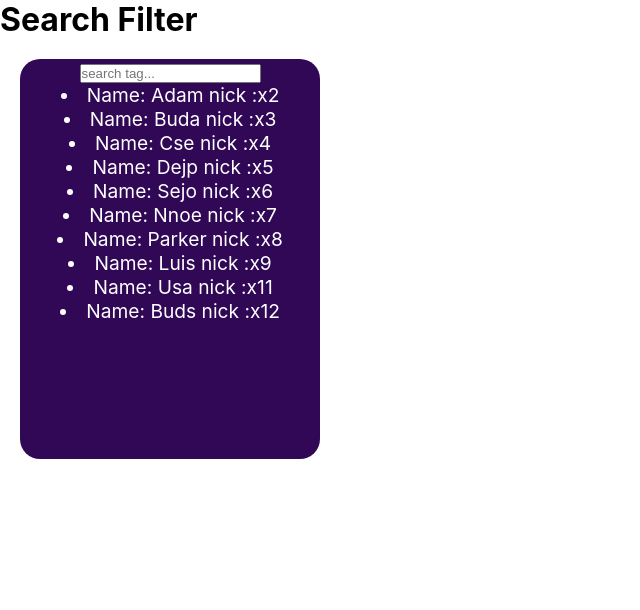
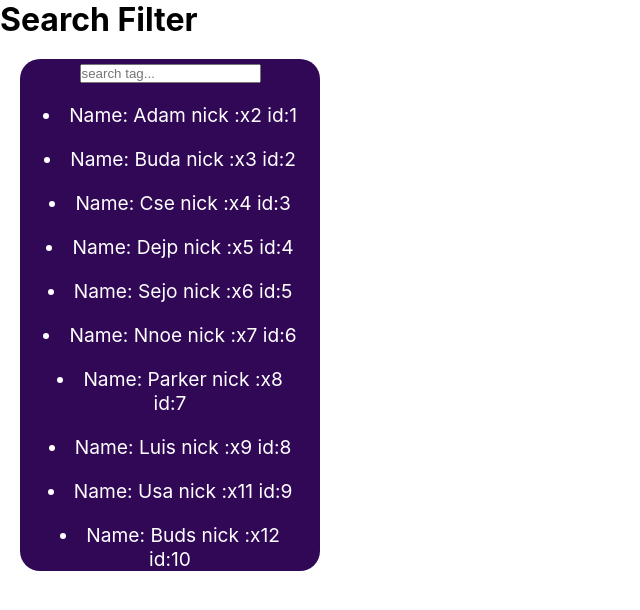
Before and after one commit to marcinoles87/search-filter, a React (Create React App) app: page / in a window 1280 px wide. Shown: the top 610 px of the page, without its empty margins (0-640 px from the left). Built offline with nearby package versions, Linux system fonts and the light colour scheme.

Commit message:
add function

```diff
--- a/src/components/Search.js
+++ b/src/components/Search.js
@@ -23,9 +23,10 @@ const Search = () => {
         <div className='search-wrapper'>
             <input onChange={handleText} placeholder="search tag..." ></input>
             {JSONDATA.map((val,index)=>{
+
                 return <div>
-                    {text}
-                    <li key={index.id}>Name: {val.name} nick :{val.nick}</li></div>
+
+                    <li key={val.id}>Name: {val.name} nick :{val.nick} id:{val.id}</li></div>
 
             })}
         </div>
--- a/src/components/search.css
+++ b/src/components/search.css
@@ -1,12 +1,16 @@
 .search-wrapper{
 
     width: 300px;
-    height: 400px;
+    height:auto;
     color: white;
     font-size: larger;
     margin: 20px;
-    background-color: rgb(49, 8, 86);
+    background-color: #310856;
     justify-content: center;
     text-align: center;
     border-radius: 20px;
 }
+
+li{
+    margin: 20px;
+}
```
